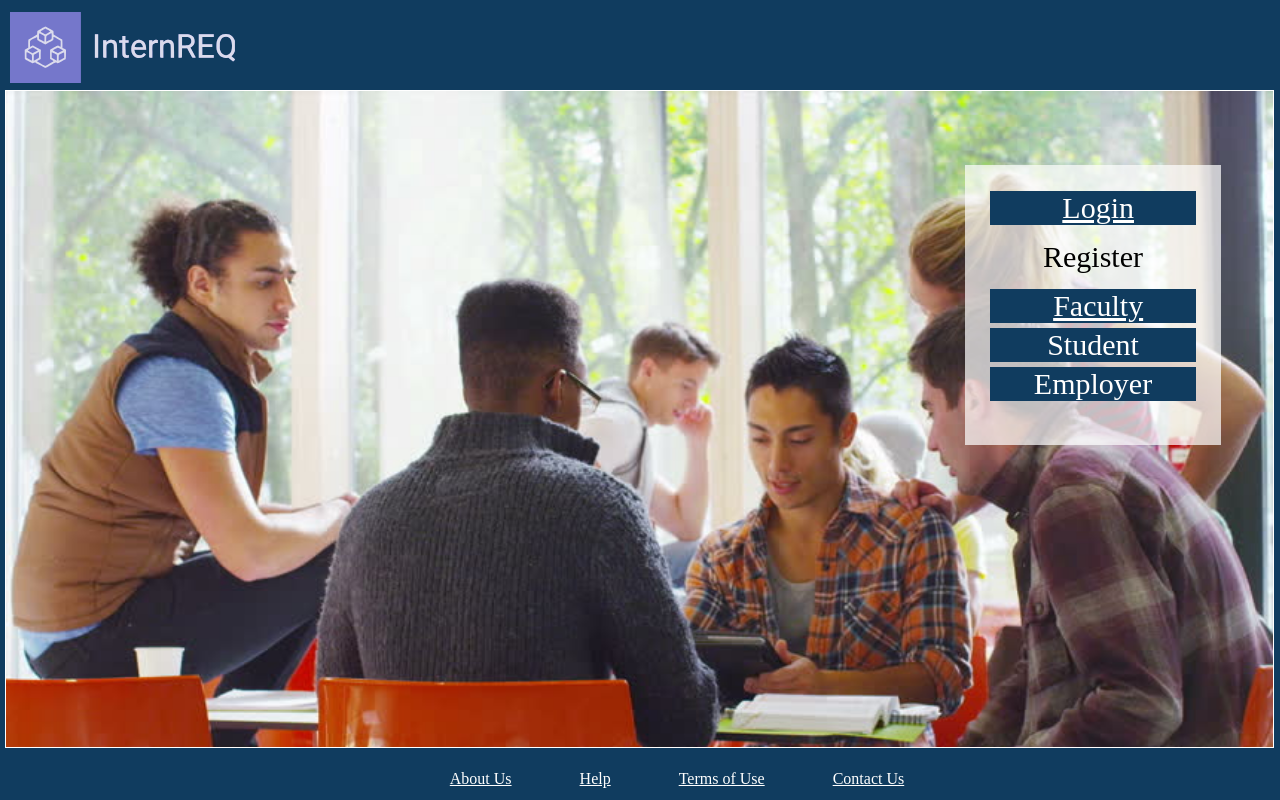
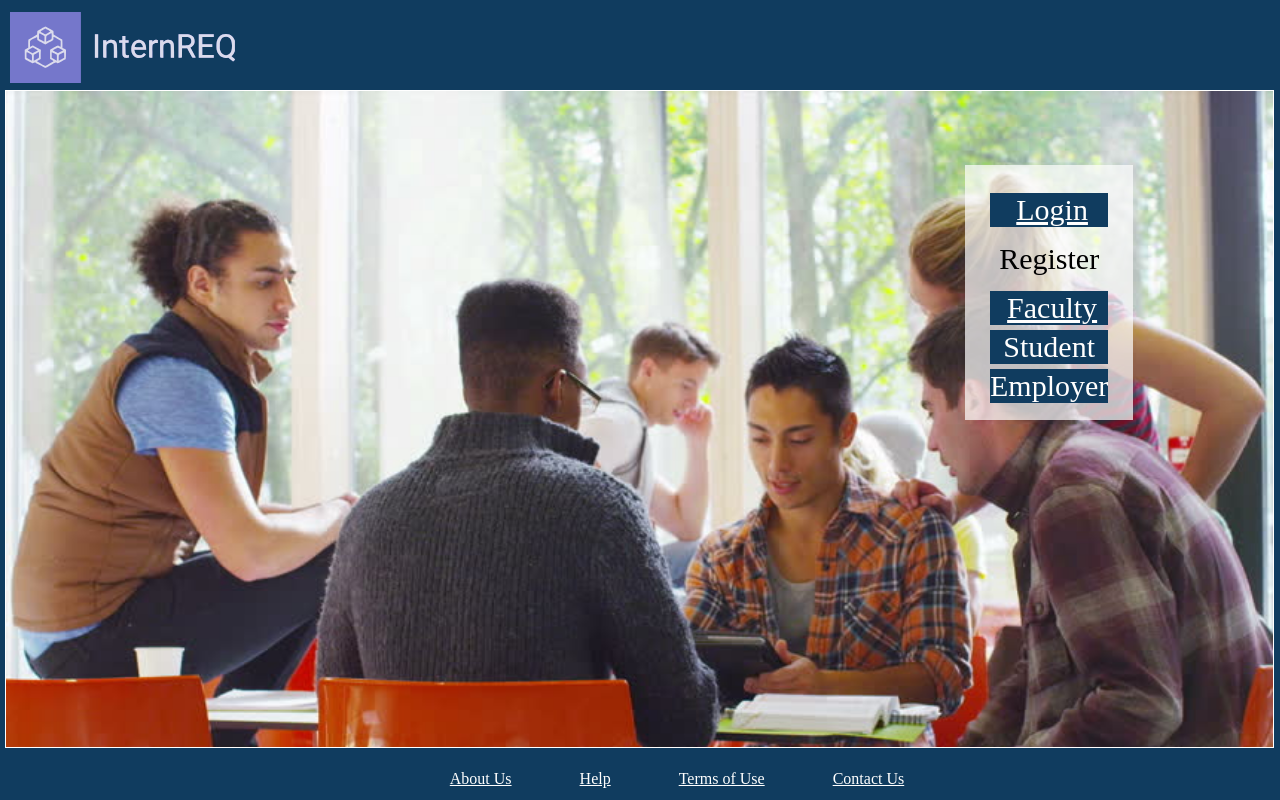
Before and after one commit to MohamadMaarouf/myfitnessdiary, a Flask app: page / in a window 1280 px wide. Run offline with Flask 2, Linux system fonts and the light colour scheme.

Commit message:
Updated landingPAge.css to IMPROVE the registar container

```diff
--- a/static/landingPage.css
+++ b/static/landingPage.css
@@ -53,8 +53,8 @@ body{
     left: 75%;
     top: 20%;
     z-index: 15;
-    width: 20%;
-    height: 35%;
+    padding-top: .9%;
+    padding-bottom: .9%;
     font-size: 30px;
     color: white;
 }
```
Also changed, not shown: README.md.
